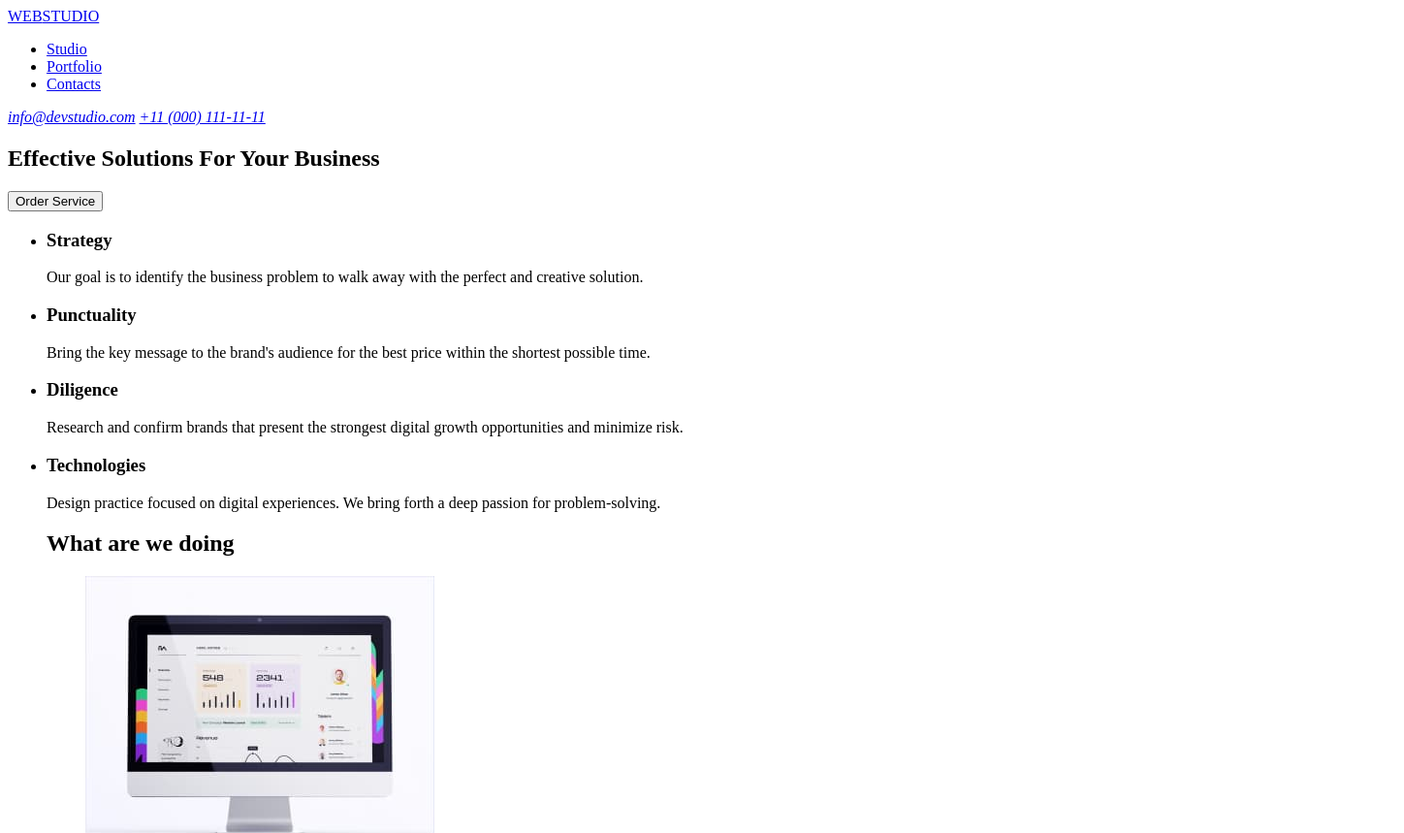
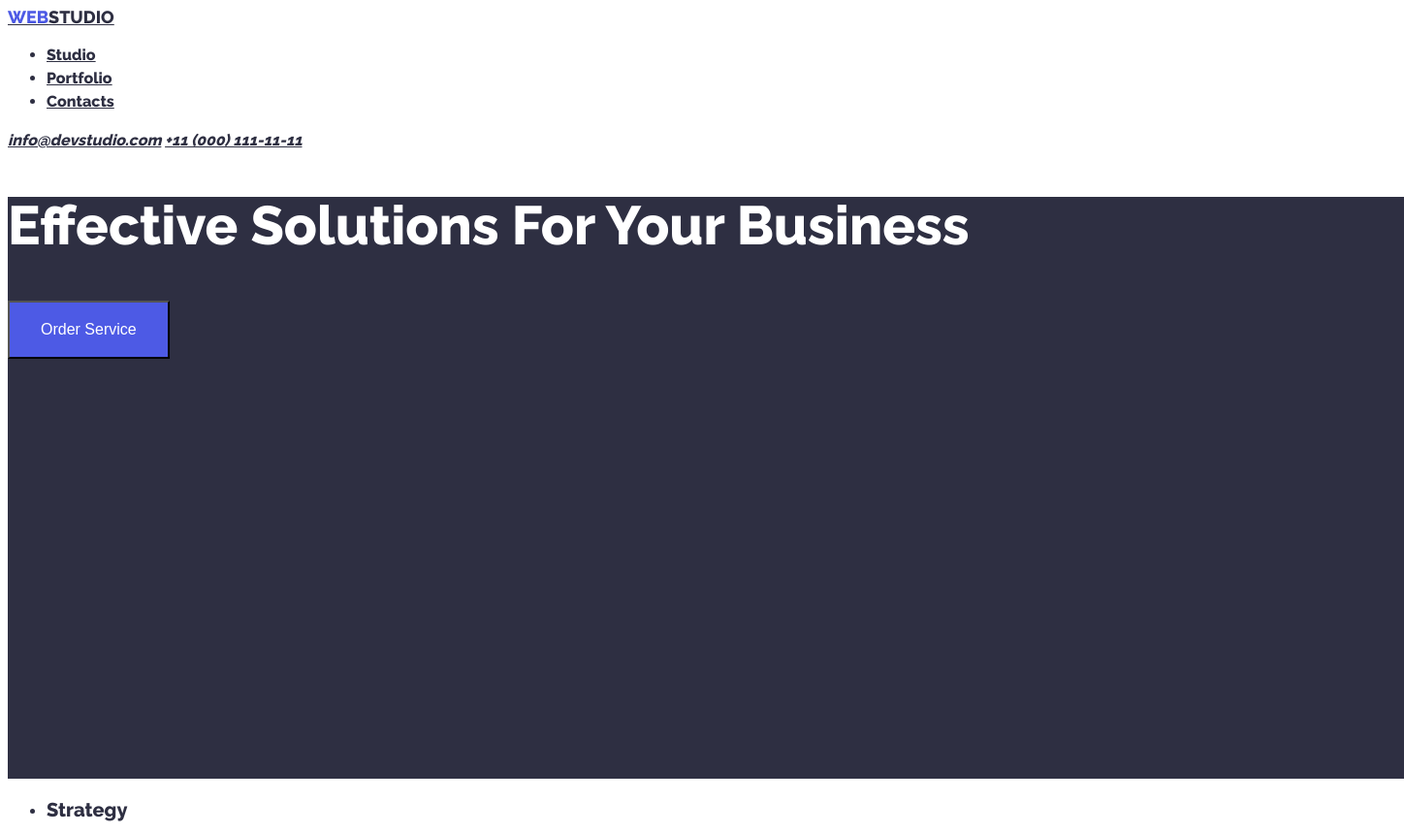
Before and after one commit to MichalRzeszot/goit-markup-hw-02, a plain HTML site: page index.html in a window 1280 px wide. Shown: the top 859 px of the page at 97% size, 1448 px wide, since content can reach past the window. Drawn offline with Linux system fonts and the light colour scheme.

Commit message:
Update index.html

```diff
--- a/index.html
+++ b/index.html
@@ -7,54 +7,55 @@
     <link rel="preconnect" href="https://fonts.googleapis.com">
     <link rel="preconnect" href="https://fonts.gstatic.com" crossorigin>
     <link href="https://fonts.googleapis.com/css2?family=Raleway:wght@800&family=Roboto:wght@400;500;700;900&display=swap" rel="stylesheet">
+    <link rel="stylesheet" href="css/styles.css">
   </head>
   <body>
     <header>
-      <a href="index.html"><span>WEB</span>STUDIO</a>
+      <a href="index.html" class="logo"><span class="logo-span">WEB</span>STUDIO</a>
       <nav>
         <ul>
-          <li><a href="./index.html">Studio</a></li>
-          <li><a href="./portfolio.html">Portfolio</a></li>
-          <li><a href="#">Contacts</a></li>
+          <li><a class="nav-menu" href="./index.html">Studio</a></li>
+          <li><a class="nav-menu" href="./portfolio.html">Portfolio</a></li>
+          <li><a class="nav-menu" href="#">Contacts</a></li>
         </ul>
       </nav>
       <address>
-        <a href="mailto:info@devstudio.com">info@devstudio.com</a>
-        <a href="tel:110001111111">+11 (000) 111-11-11</a>
+        <a class="contact" href="mailto:info@devstudio.com">info@devstudio.com</a>
+        <a class="contact" href="tel:110001111111">+11 (000) 111-11-11</a>
       </address>
     </header>
     <main>
-      <section>
-        <h1>Effective Solutions For Your Business</h1>
-        <button type="button">Order Service</button>
+      <section class="main-navy-section">
+        <h1 class="main-heading">Effective Solutions For Your Business</h1>
+        <button type="button" class="main-button">Order Service</button>
       </section>
       <section>
         <ul>
           <li>
-            <h3>Strategy</h3>
-            <p>
+            <h3 class="company-description-heading">Strategy</h3>
+            <p class="company-description-paragraph">
               Our goal is to identify the business problem to walk away with the
               perfect and creative solution.
             </p>
           </li>
           <li>
-            <h3>Punctuality</h3>
-            <p>
+            <h3 class="company-description-heading">Punctuality</h3>
+            <p class="company-description-paragraph">
               Bring the key message to the brand's audience for the best price
               within the shortest possible time.
             </p>
           </li>
           <li>
-            <h3>Diligence</h3>
-            <p>
+            <h3 class="company-description-heading">Diligence</h3>
+            <p class="company-description-paragraph">
               Research and confirm brands that present the strongest digital
               growth opportunities and minimize risk.
             </p>
           </li>
 
           <li>
-            <h3>Technologies</h3>
-            <p>
+            <h3 class="company-description-heading">Technologies</h3>
+            <p class="company-description-paragraph">
               Design practice focused on digital experiences. We bring forth a
               deep passion for problem-solving.
             </p>
@@ -62,7 +63,7 @@
         </ul>
       </section>
       <ul>
-        <h2>What are we doing</h2>
+        <h2 class="wawd-heading">What are we doing</h2>
         <ul>
         <li><img
           src="images/Rectangle71.jpg"
@@ -85,42 +86,42 @@
         </ul>
       </section>
       <section>
-        <h2>Our Team</h2>
+        <h2 class="team-heading">Our Team</h2>
         <ul>
           <li><img
             src="images/portret1.jpg"
             alt="Happy man with a black hair, beard and mustage"
             width="264"
             height="260"
-          /><div><h3>Mark Guerrero</h3>
-            <p>Product Designer</p></div></li>
+          /><div><h3 class="img-heading">Mark Guerrero</h3>
+            <p class="img-paragraph">Product Designer</p></div></li>
           <li><img
             src="images/portret2.jpg"
             alt="A blond man with a blue tshirt is smiling"
             width="264"
             height="260"
-          /><div><h3>Tom Ford</h3>
-            <p>Frontend Developer</p></div></li>
+          /><div><h3 class="img-heading">Tom Ford</h3>
+            <p class="img-paragraph">Frontend Developer</p></div></li>
           <li><img
             src="images/portret3.jpg"
             alt="Photo of a young female dressed in pink sweater"
             width="264"
             height="260"
-          /><div><h3>Camila Garcia</h3>
-            <p>Marketing</p></div></li>
+          /><div><h3 class="img-heading">Camila Garcia</h3>
+            <p class="img-paragraph">Marketing</p></div></li>
           <li><img
             src="images/portret4.jpg"
             alt="Photo of a young man with brown hairs and smile on his face"
             width="264"
             height="260"
-          /><div><h3>Daniel Wilson</h3>
-            <p>UI Designer</p></div></li>
+          /><div><h3 class="img-heading">Daniel Wilson</h3>
+            <p class="img-paragraph">UI Designer</p></div></li>
        </ul>
       </section>
     </main>
-    <footer>
-      <a href="./index.html"><span>WEB</span>STUDIO</a>
-      <p>
+    <footer class="footer-background">
+      <a class="logo footer-logo" href="./index.html"><span class="logo-span">WEB</span>STUDIO</a>
+      <p class="footer-paragraph">
         Increase the flow of customers and sales for your business with digital
         marketing & growth solutions.
       </p>
```
